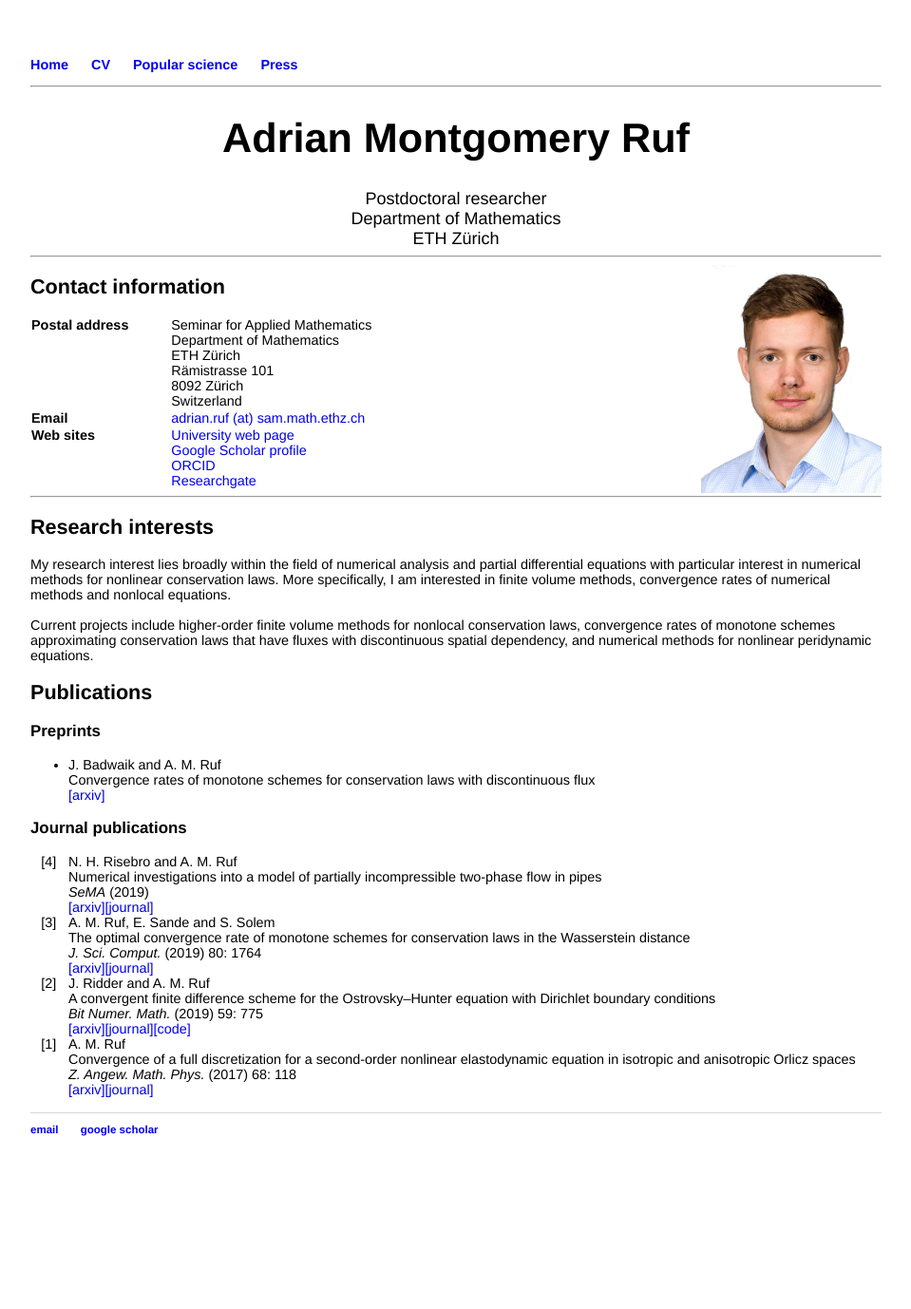
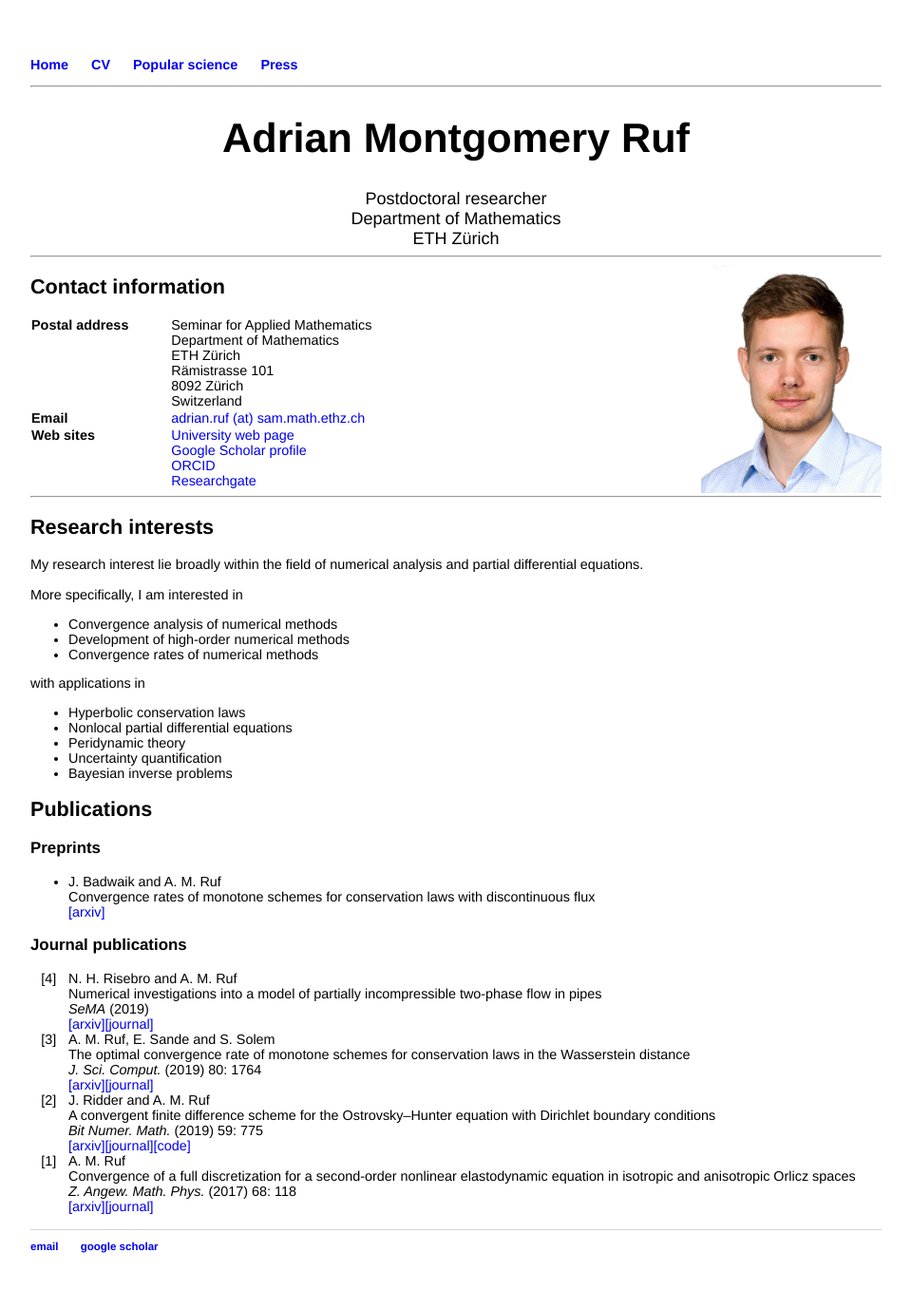
Before and after one commit to adrianmruf/adrianmruf.github.io, a Jekyll site: the page built from index.html, in a window 1280 px wide. Shown: the whole page at 95% size, without its empty margins (160-1119 px from the left). Built offline with Jekyll 4.4.1, drawn with Linux system fonts in a browser that asks for light colours; before the commit the page ends 1255 px from its top, so only the background shows below that.

Commit message:
Update index.html

```diff
--- a/index.html
+++ b/index.html
@@ -60,10 +60,23 @@ th {
 <hr />
 
 	<h2>Research interests</h2>
-	My research interest lies broadly within the field of numerical analysis and partial differential equations with particular interest in numerical methods for nonlinear conservation laws. More specifically, I am interested in finite volume methods, convergence rates of numerical methods and nonlocal equations.
+	My research interest lie broadly within the field of numerical analysis and partial differential equations.
 	<br>
 	<br>
-	Current projects include higher-order finite volume methods for nonlocal conservation laws, convergence rates of monotone schemes approximating conservation laws that have fluxes with discontinuous spatial dependency, and numerical methods for nonlinear peridynamic equations.
+	More specifically, I am interested in
+	<ul>
+		<li> Convergence analysis of numerical methods
+		<li> Development of high-order numerical methods
+		<li> Convergence rates of numerical methods
+	</ul>
+	with applications in
+	<ul>
+		<li> Hyperbolic conservation laws
+		<li> Nonlocal partial differential equations
+		<li> Peridynamic theory
+		<li> Uncertainty quantification
+		<li> Bayesian inverse problems
+	</ul>
 
 	<h2>Publications</h2>
 
```
